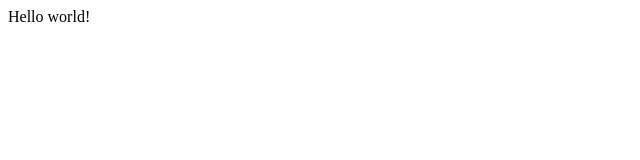
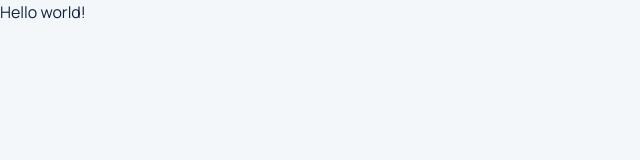
Before and after one commit to Piertotum1ocomotor/abat-site, a Next.js app: page / in a window 1280 px wide. Shown: the top 160 px of the page, without its empty margins (0-640 px from the left). Built offline with nearby package versions, Linux system fonts and the light colour scheme.

Commit message:
feat: add global design tokens and typography

```diff
--- /dev/null
+++ b/src/app/globals.css
@@ -0,0 +1,124 @@
+:root {
+  --color-background: #f4f7fa;
+  --color-surface: #ffffff;
+  --color-surface-muted: #e4ebf1;
+  --color-surface-soft: #eef4f8;
+
+  --color-text: #10233d;
+  --color-text-muted: #5b6b7a;
+
+  --color-primary: #c45107;
+  --color-primary-hover: #a14000;
+  --color-primary-active: #7b2f00;
+  --color-primary-accent: #e66a25;
+  --color-on-primary: #ffffff;
+
+  --color-secondary: #355f86;
+  --color-secondary-hover: #294d6d;
+  --color-secondary-soft: #d7e5f1;
+  --color-on-secondary: #ffffff;
+
+  --color-border: #cbd5de;
+  --color-focus: #355f86;
+  --color-overlay: rgb(16 35 61 / 48%);
+
+  --color-footer: #26353d;
+  --color-on-footer: #f4f7fa;
+
+  --color-success: #2f6b4f;
+  --color-error: #ba1a1a;
+
+  --container-max: 1280px;
+  --container-padding: clamp(16px, 3vw, 40px);
+  --grid-gap: 24px;
+  --section-gap: clamp(56px, 6vw, 80px);
+
+  --radius-button: 4px;
+  --radius-field: 4px;
+  --radius-image: 4px;
+  --radius-card: 8px;
+  --radius-container: 12px;
+
+  --motion-fast: 160ms;
+  --motion-normal: 220ms;
+  --motion-easing: cubic-bezier(0.2, 0, 0, 1);
+}
+
+*,
+*::before,
+*::after {
+  box-sizing: border-box;
+}
+
+html {
+  scroll-behavior: smooth;
+}
+
+body {
+  min-width: 320px;
+  margin: 0;
+  background: var(--color-background);
+  color: var(--color-text);
+  font-family: var(--font-manrope), Arial, sans-serif;
+  font-size: 16px;
+  line-height: 1.6;
+  text-rendering: optimizeLegibility;
+}
+
+button,
+input,
+textarea,
+select {
+  font: inherit;
+}
+
+button {
+  cursor: pointer;
+}
+
+a {
+  color: inherit;
+  text-decoration: none;
+}
+
+img,
+svg {
+  display: block;
+  max-width: 100%;
+}
+
+h1,
+h2,
+h3,
+p {
+  margin-top: 0;
+}
+
+:focus-visible {
+  outline: 3px solid var(--color-focus);
+  outline-offset: 3px;
+}
+
+::selection {
+  background: var(--color-secondary-soft);
+  color: var(--color-text);
+}
+
+.container {
+  width: min(calc(100% - (var(--container-padding) * 2)), var(--container-max));
+  margin-inline: auto;
+}
+
+@media (prefers-reduced-motion: reduce) {
+  html {
+    scroll-behavior: auto;
+  }
+
+  *,
+  *::before,
+  *::after {
+    animation-duration: 0.01ms !important;
+    animation-iteration-count: 1 !important;
+    transition-duration: 0.01ms !important;
+  }
+}
--- a/src/app/layout.tsx
+++ b/src/app/layout.tsx
@@ -1,17 +1,30 @@
 import type { Metadata } from "next";
+import { Manrope } from "next/font/google";
+
+import "./globals.css";
+
+const manrope = Manrope({
+  subsets: ["cyrillic", "latin"],
+  display: "swap",
+  variable: "--font-manrope",
+});
 
 export const metadata: Metadata = {
-  title: "Create Next App",
-  description: "Generated by create next app",
+  title: {
+    default: "Абат — металлоконструкции",
+    template: "%s | Абат",
+  },
+  description:
+    "Проектирование, изготовление, доставка и монтаж металлоконструкций.",
 };
 
-export default function RootLayout({
-  children,
-}: Readonly<{
+type RootLayoutProps = Readonly<{
   children: React.ReactNode;
-}>) {
+}>;
+
+export default function RootLayout({ children }: RootLayoutProps) {
   return (
-    <html lang="en">
+    <html lang="ru" className={manrope.variable}>
       <body>{children}</body>
     </html>
   );
```
